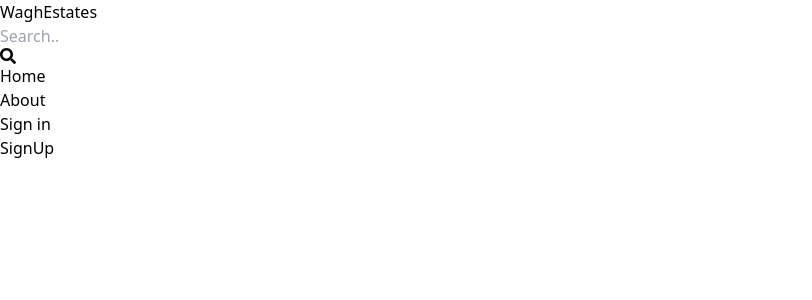
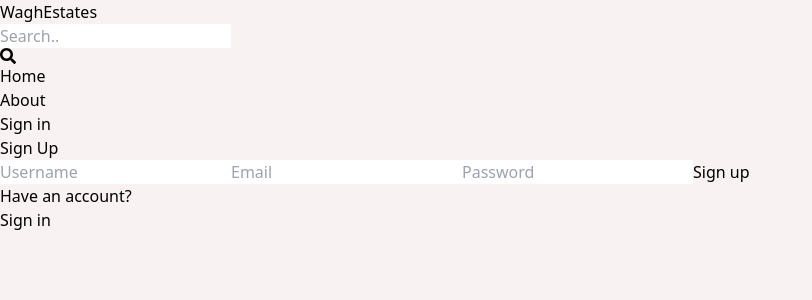
Before and after one commit to Harshwagh21/MERN-RealEstate, a React (Vite) app in the folder client/: page /sign-up in a window 1280 px wide. Shown: the top 300 px of the page, without its empty margins (0-812 px from the left). Built offline with nearby package versions, Linux system fonts and the light colour scheme.

Commit message:
Complete signup page ui

```diff
--- a/client/src/index.css
+++ b/client/src/index.css
@@ -1,3 +1,7 @@
 @tailwind base;
 @tailwind components;
 @tailwind utilities;
+
+body{
+    background-color: #f8f2f2;
+}
--- a/client/src/pages/SignUp.jsx
+++ b/client/src/pages/SignUp.jsx
@@ -1,7 +1,22 @@
 import React from 'react'
+import {Link} from 'react-router-dom';
 
 export default function SignUp() {
   return (
-    <div>SignUp</div>
+    <div className='p-3 max-w-lg mx-auto'>
+      <h1 className='text-3xl text-center font-semibold my-7'>Sign Up</h1>
+      <form className='flex flex-col gap-4'>
+        <input type="text" placeholder='Username' id='username' className='border p-3 rounded-lg' />
+        <input type="email" placeholder='Email' id='email' className='border p-3 rounded-lg' />
+        <input type="password" placeholder='Password' id='password' className='border p-3 rounded-lg' />
+        <button className='text-white bg-slate-700 rounded-lg p-3 uppercase hover:opacity-95 disabled:opacity-80'>Sign up</button>
+      </form>
+      <div className='flex gap-1 mt-4'>
+        <p>Have an account?</p>
+        <Link to={"/sign-in"}>
+          <span className='text-blue-700'>Sign in</span>
+        </Link>
+      </div>
+    </div>
   )
 }
```
